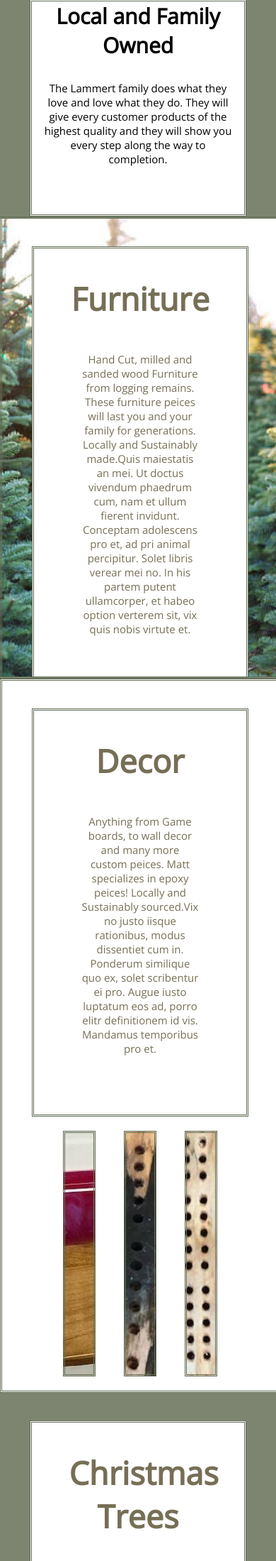
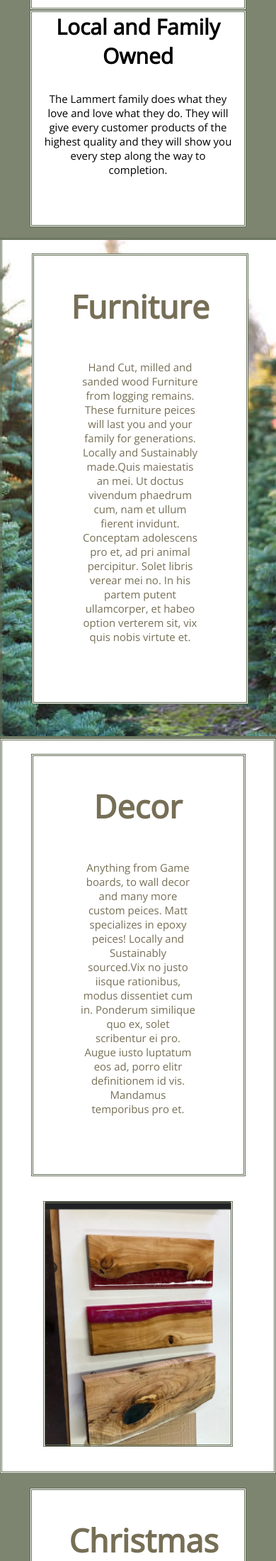
Before and after one commit to yothebob/bandits-wild-west-website, a Flask app: page / in a window 390 px wide. Shown: the part 1343-3542 px from the top of the page at 71% size. Run offline with Flask 2, Linux system fonts and the light colour scheme.

Commit message:
made some images more mobile friendly

```diff
--- a/static/style.css
+++ b/static/style.css
@@ -14,6 +14,7 @@ h1 {
   font-weight: bolder;
   color: #f5ecd3;
   font-size: 3rem;
+  font-weight: bold;
 }
 p{
   color: #f5ecd3;
@@ -62,7 +63,8 @@ div.cover-image{
   margin-top: 1%;
 }
 .company-name{
-  font-size: 2rem;
+  font-size: 3rem;
+  font-weight: bold;
   padding-top: .666rem;
   color: #766F56;
   text-align: center;
@@ -72,7 +74,7 @@ ul{
   list-style-type: none;
   justify-content: center;
   margin: auto;
-  padding: 0px;
+  padding: 1rem 0px;
 }
 div.qbox{
   background-color: white;
@@ -102,14 +104,15 @@ div.furniture{
   object-fit: fill;
   position: static;
   width: 100%;
-  height: 43rem;
+  height: auto;
   padding: 0;
+  padding-bottom: 3rem;
   margin: 0;
   border-style: double;
   border-color: #646F58;
 }
 div.decor{
-  width: 100%;
+  max-width: 100%;
   background-color: white;
   border-color: #646F58;
   border-style: double;
@@ -120,14 +123,17 @@ div.text-block{
   width:50%;
   color: black;
   max-width: 50%;
+  height: auto;
   background-color: white;
   border-color: #646F58;
   border-style: double;
   margin: auto;
-  margin-top: 10%;
+  margin-top: 5%;
   padding: 3.5rem;
   padding-top: .666rem;
 }
+
+@media only screen and (min-width: 981px) {
   .list-photos{
     display: inline-flex;
     vertical-align: top;
@@ -138,6 +144,7 @@ div.text-block{
   }
   .p1{
     background: url('/static/boards1.png') no-repeat center;
+    background-size: cover;
     width: 20rem;
     height: 20rem;
     padding: 1.333rem;
@@ -150,6 +157,7 @@ div.text-block{
 
   .p2{
     background: url('/static/boards2.png') no-repeat center;
+    background-size: cover;
     width: 20rem;
     height: 20rem;
     padding: 1.333rem;
@@ -162,6 +170,7 @@ div.text-block{
 
   .p3{
     background: url('/static/boards3.png') no-repeat center;
+    background-size: cover;
     width: 20rem;
     height: 20rem;
     padding: 1.333rem;
@@ -171,6 +180,40 @@ div.text-block{
     border-style: double;
     border-color: #646F58;
   }
+}
+
+@media only screen and (max-width: 980px){
+  .list-photos{
+    display: inline-flex;
+    vertical-align: top;
+    width: 80%;
+    margin-left: 10%;
+    margin-right: 10%;
+    bottom: 0;
+  }
+  .p1{
+    background: url('/static/boards1.png') no-repeat center;
+    background-size: cover;
+    width: 100%;
+    height: 20rem;
+    padding: 1.333rem;
+    margin: 1.333rem;
+    object-fit: scale-down;
+    position: static;
+    border-style: double;
+    border-color: #646F58;
+  }
+
+  .p2{
+    display: none;
+  }
+
+  .p3{
+    display: none;
+  }
+
+}
+
 form{
   font-family: 'Open Sans', sans-serif;
   border-style: double;
@@ -183,6 +226,7 @@ form{
 }
 .about-photo{
   background: url('/static/dogs.png') no-repeat center;
+  background-size: cover;
   width: 50%;
   height: 20rem;
   padding-left: 0px;
```
Lines whose indentation alone changed are shown as unchanged.
